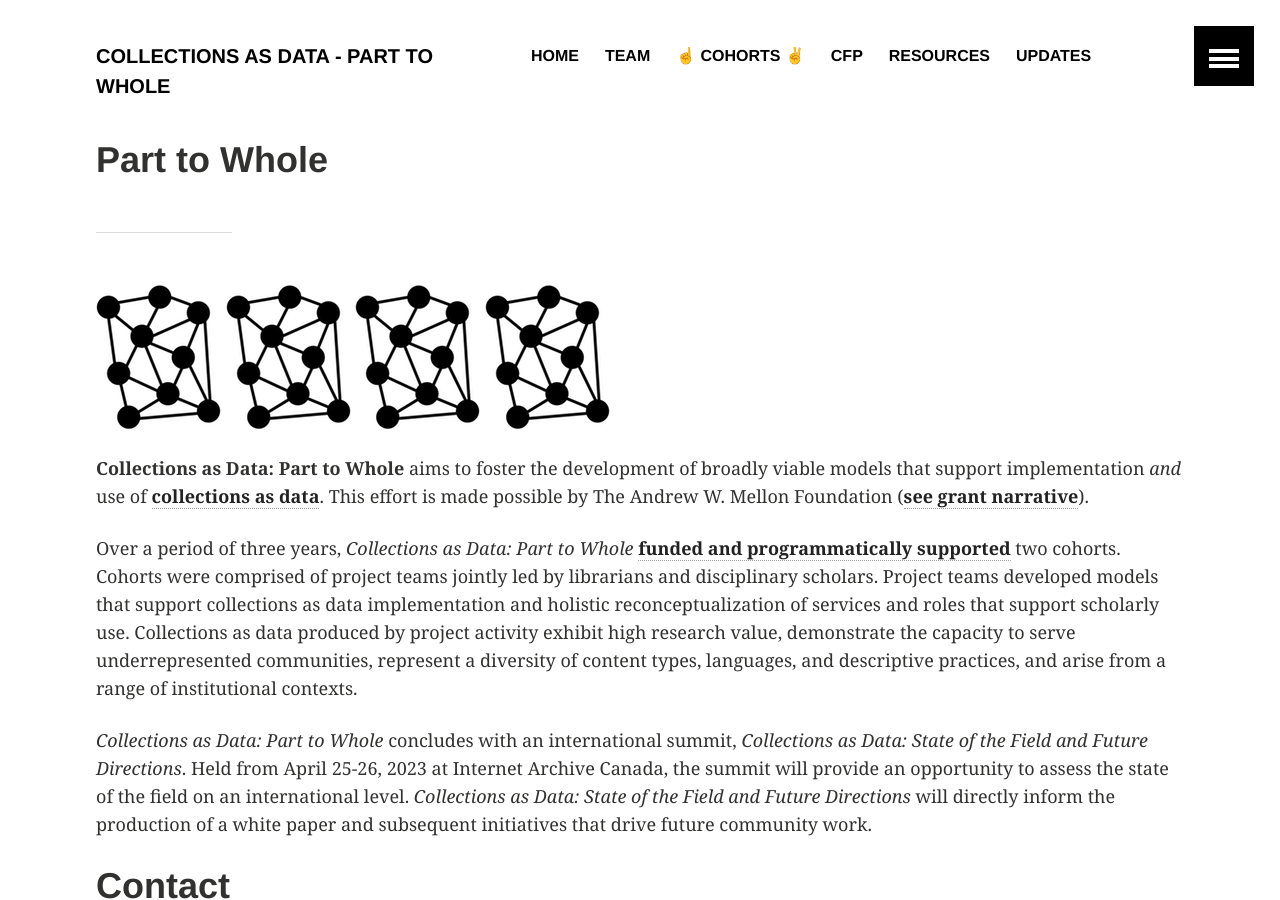
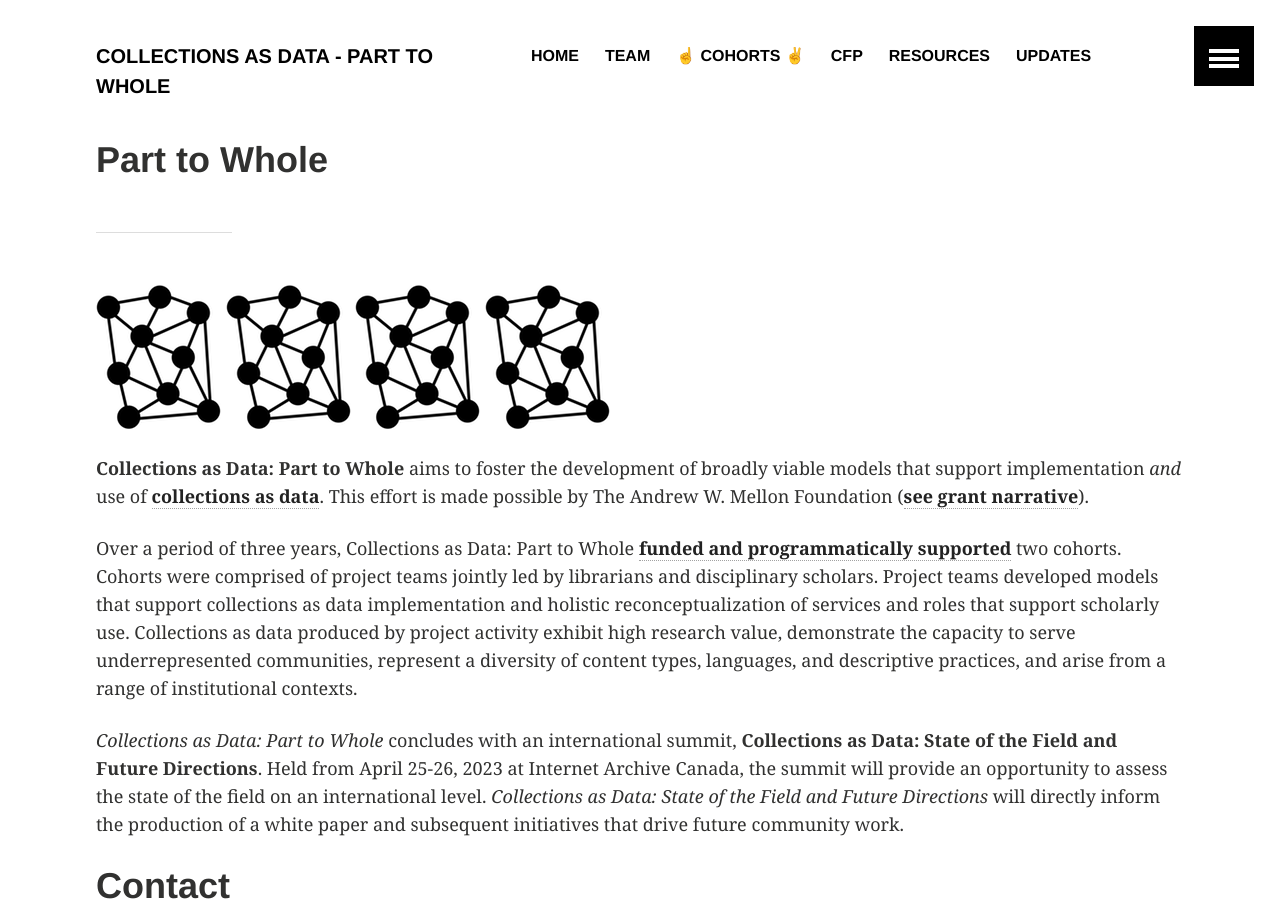
Before and after one commit to collectionsasdata/part2whole, a Jekyll site: the page built from index.md, in a window 1280 px wide and 900 px high. Built offline with Jekyll 4.4.1, drawn with Linux system fonts in a browser that asks for light colours.

```diff
--- a/index.md
+++ b/index.md
@@ -9,9 +9,9 @@ title:  "Part to Whole"
 
 **Collections as Data: Part to Whole** aims to foster the development of broadly viable models that support implementation *and* use of [**collections as data**](https://collectionsasdata.github.io/statement/). This effort is made possible by The Andrew W. Mellon Foundation ([**see grant narrative**](https://github.com/collectionsasdata/part2whole/raw/master/cad_part2whole_narrative.pdf)).
 
-Over a period of three years, *Collections as Data: Part to Whole* [**funded and programmatically supported**](https://collectionsasdata.github.io/part2whole/cfp/) two cohorts. Cohorts were comprised of project teams jointly led by librarians and disciplinary scholars. Project teams developed models that support collections as data implementation and holistic reconceptualization of services and roles that support scholarly use. Collections as data produced by project activity exhibit high research value, demonstrate the capacity to serve underrepresented communities, represent a diversity of content types, languages, and descriptive practices, and arise from a range of institutional contexts.
+Over a period of three years, Collections as Data: Part to Whole [**funded and programmatically supported**](https://collectionsasdata.github.io/part2whole/cfp/) two cohorts. Cohorts were comprised of project teams jointly led by librarians and disciplinary scholars. Project teams developed models that support collections as data implementation and holistic reconceptualization of services and roles that support scholarly use. Collections as data produced by project activity exhibit high research value, demonstrate the capacity to serve underrepresented communities, represent a diversity of content types, languages, and descriptive practices, and arise from a range of institutional contexts.
 
-*Collections as Data: Part to Whole* concludes with an international summit, *Collections as Data: State of the Field and Future Directions*. Held from April 25-26, 2023 at Internet Archive Canada, the summit will provide an opportunity to assess the state of the field on an international level. *Collections as Data: State of the Field and Future Directions* will directly inform the production of a white paper and subsequent initiatives that drive future community work.
+*Collections as Data: Part to Whole* concludes with an international summit, **Collections as Data: State of the Field and Future Directions**. Held from April 25-26, 2023 at Internet Archive Canada, the summit will provide an opportunity to assess the state of the field on an international level. *Collections as Data: State of the Field and Future Directions* will directly inform the production of a white paper and subsequent initiatives that drive future community work.
 
 
 
```
